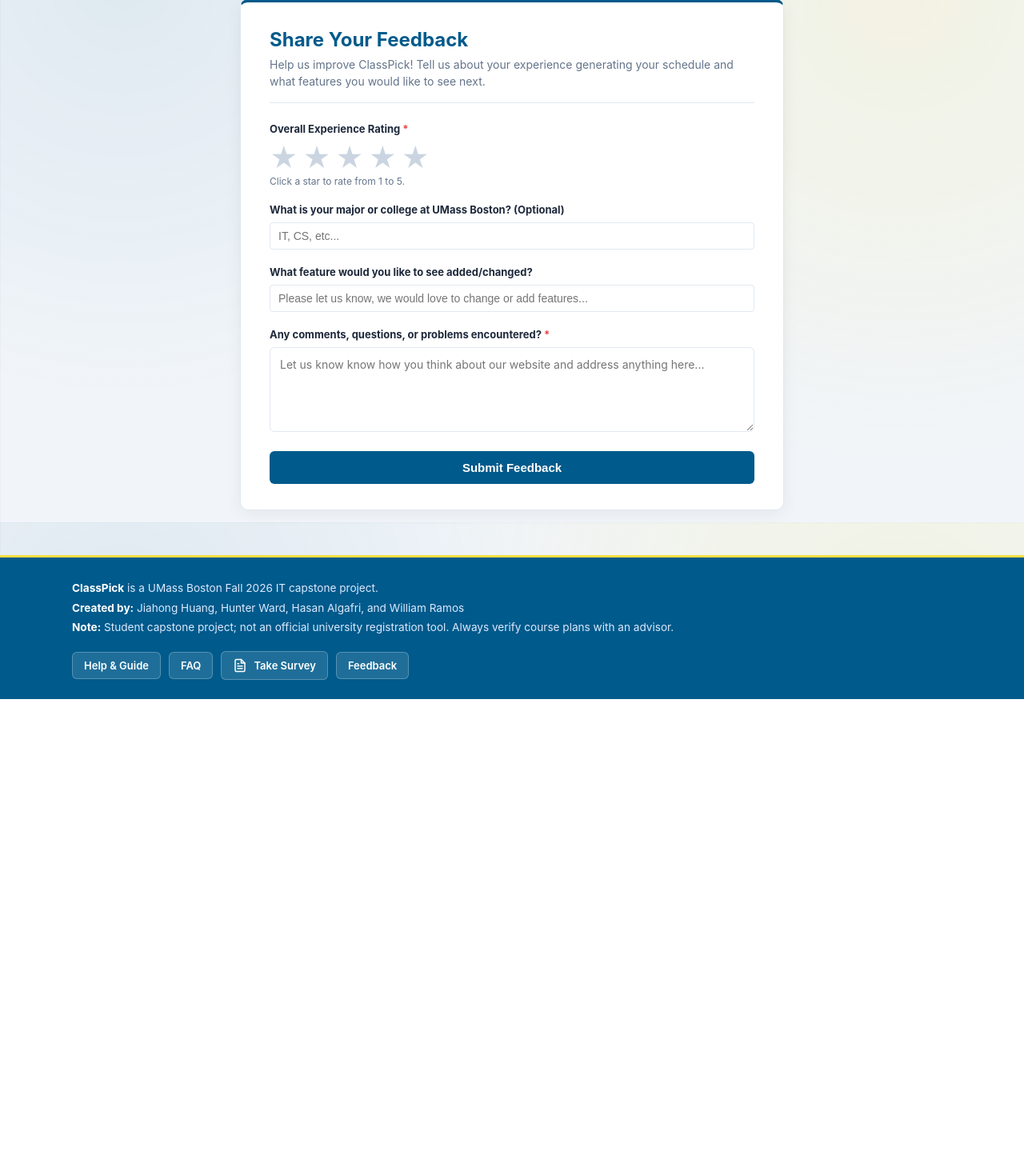
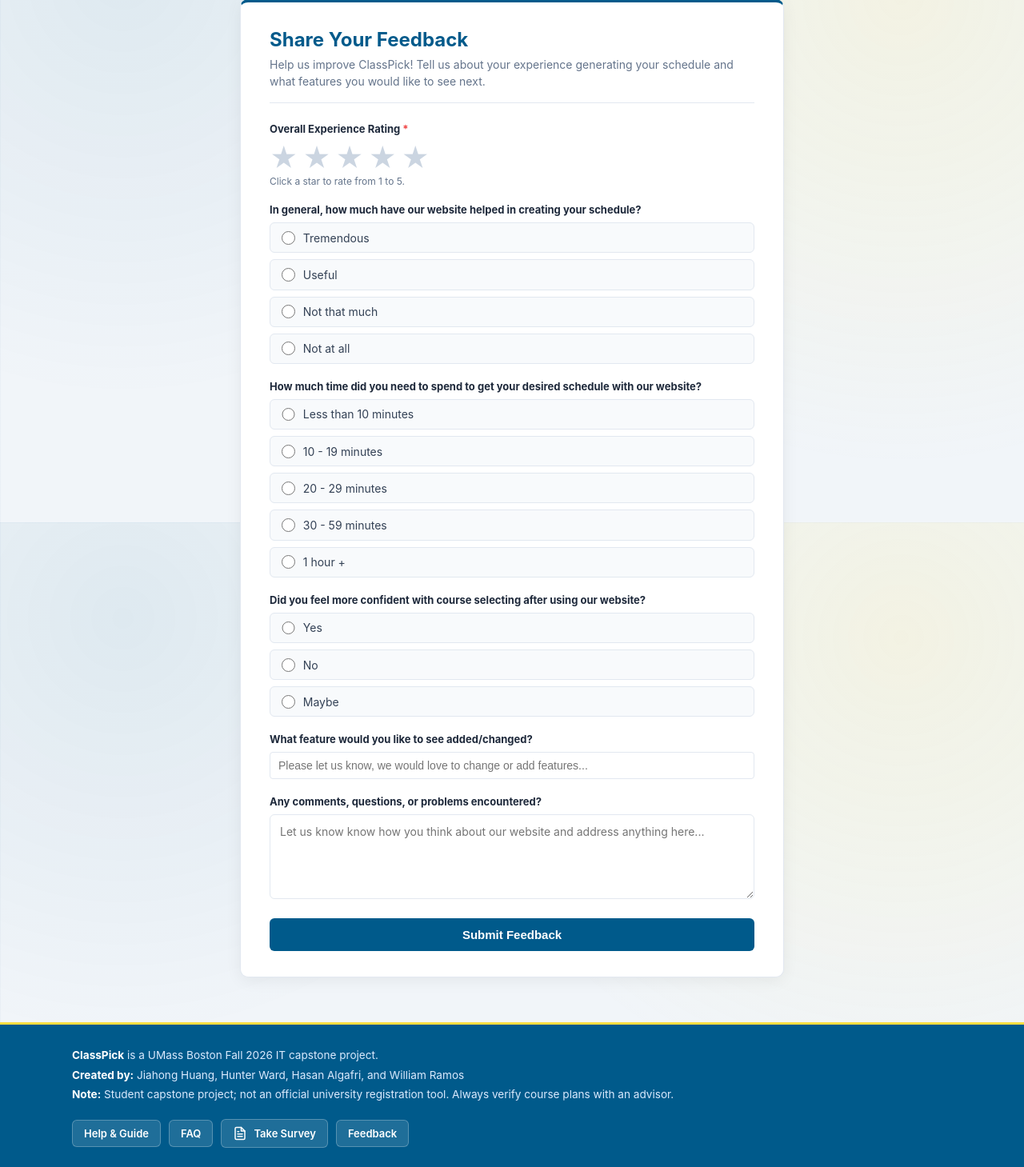
Before and after one commit to Ezake123/IT485-Project, a Flask app: page /feedback in a window 1280 px wide. Shown: the part 147-1606 px from the top of the page at 80% size. Before the commit the page ends 1021 px from the top, so only its background shows below. Run offline with Flask 3, Linux system fonts and the light colour scheme.

Commit message:
Fixed styling with mobile devices and new questions for feedback

```diff
--- a/static/css/styles.css
+++ b/static/css/styles.css
@@ -206,6 +206,16 @@ body {
 .nav-links {
     display: flex;
     gap: 0.75rem;
+    overflow-x: auto;
+    -webkit-overflow-scrolling: touch;
+    white-space: nowrap;
+    scrollbar-width: none; /* Firefox */
+    -ms-overflow-style: none; /* IE/Edge */
+    max-width: 100%;
+}
+
+.nav-links::-webkit-scrollbar {
+    display: none; /* Chrome, Safari */
 }
 
 .nav-link {
@@ -216,6 +226,8 @@ body {
     padding: 0.5rem 0.875rem;
     border-bottom: 0.1875rem solid transparent;
     transition: color 0.15s ease, border-color 0.15s ease;
+    flex-shrink: 0;
+    white-space: nowrap;
 }
 
 .nav-link:hover {
@@ -359,6 +371,41 @@ body {
     align-items: center;
     gap: 0.5rem;
     flex-wrap: wrap;
+}
+
+/* Multiple-Choice Feedback Question Choices */
+.feedback-radio-group {
+    display: flex;
+    flex-direction: column;
+    gap: 0.5rem;
+    margin-top: 0.5rem;
+}
+
+.feedback-radio-option {
+    display: flex;
+    align-items: center;
+    gap: 0.625rem;
+    font-size: 0.875rem;
+    color: #334155;
+    background: #f8fafc;
+    border: 0.0625rem solid var(--border-color);
+    border-radius: 0.375rem;
+    padding: 0.6rem 0.875rem;
+    cursor: pointer;
+    transition: background-color 0.15s ease, border-color 0.15s ease;
+}
+
+.feedback-radio-option:hover {
+    background-color: #f1f5f9;
+    border-color: #cbd5e1;
+}
+
+.feedback-radio-option input[type="radio"] {
+    accent-color: var(--umb-blue);
+    width: 1.05rem;
+    height: 1.05rem;
+    cursor: pointer;
+    margin: 0;
 }
 
 .btn-feedback-cta {
@@ -2890,17 +2937,12 @@ body.page-feedback {
     .candidate-header-row .search-box-wrapper { width: 100%; max-width: 100%; min-width: 0; }
     .audit-actions-bottom-right { justify-content: stretch; }
     .btn-jump-generator { width: 100%; text-align: center; }
-    .feedback-banner-actions {
-        width: 100%;
-        display: flex;
-        flex-direction: column;
-        gap: 0.5rem;
-    }
-    .feedback-banner-actions a {
-        width: 100%;
-        text-align: center;
-    }
+    .feedback-banner-actions { width: 100%; display: flex; flex-direction: column; gap: 0.5rem; }
+    .feedback-banner-actions a { width: 100%; text-align: center;}
     .course-action-buttons { width: 100%; max-width: 100%; min-width: 0; display: grid; grid-template-columns: repeat(auto-fit, minmax(7.5rem, 1fr)); gap: 0.375rem }
+    .header-nav-row {  flex-direction: column; align-items: stretch; gap: 0.75rem; }
+    .header-brand { width: 100%; }
+    .nav-links { width: 100%; padding-bottom: 0.25rem; }
 }
 
 @media (max-width: 30rem) { /* 480px */
--- a/templates/feedback.html
+++ b/templates/feedback.html
@@ -53,12 +53,12 @@
 
             <!-- Feedback Submission Form -->
             <form id="feedbackForm"
-                  action="https://docs.google.com/forms/d/e/1FAIpQLSe1eW1PJoUZ9_48FrcNIAaFd4qKYUadigqml_JsK-UCBapl8A/formResponse"
+                  action="https://docs.google.com/forms/d/e/1FAIpQLSfuu2U6K53OCovCZsbRZIl9S0wycXzleq4HrR9tvo7auPdtWg/formResponse"
                   method="POST"
                   target="hidden_google_iframe"
                   onsubmit="onFeedbackSubmitStart()">
 
-                <!-- Question 1: 5-Star Rating -->
+                <!-- 5-Star Rating -->
                 <div class="feedback-form-group">
                     <label class="form-label" for="starRating">Overall Experience Rating <span class="required-asterisk">*</span></label>
                     <div class="star-rating" id="starRating">
@@ -76,17 +76,76 @@
                     <span class="rating-hint-text">Click a star to rate from 1 to 5.</span>
                 </div>
 
-                <!-- Question 2: Academic Program / Standing -->
+                <!-- Multiple Choice Question 1: Helpfulness in Creating Schedule -->
                 <div class="feedback-form-group">
-                    <label class="form-label" for="studentMajor">What is your major or college at UMass Boston? (Optional)</label>
-                    <input type="text"
-                           id="studentMajor"
-                           name="entry.1506179990"
-                           class="slider-text-box input-w-full text-left"
-                           placeholder="IT, CS, etc...">
+                    <label class="form-label">In general, how much have our website helped in creating your schedule?</label>
+                    <div class="feedback-radio-group">
+                        <label class="feedback-radio-option">
+                            <input type="radio" name="entry.615324448" value="Tremendous">
+                            <span>Tremendous</span>
+                        </label>
+                        <label class="feedback-radio-option">
+                            <input type="radio" name="entry.615324448" value="Useful">
+                            <span>Useful</span>
+                        </label>
+                        <label class="feedback-radio-option">
+                            <input type="radio" name="entry.615324448" value="Not that much">
+                            <span>Not that much</span>
+                        </label>
+                        <label class="feedback-radio-option">
+                            <input type="radio" name="entry.615324448" value="Not at all">
+                            <span>Not at all</span>
+                        </label>
+                    </div>
                 </div>
 
-                <!-- Question 3: Feature Wishlist -->
+                <!-- Multiple Choice Question 2: Time Spent -->
+                <div class="feedback-form-group">
+                    <label class="form-label">How much time did you need to spend to get your desired schedule with our website?</label>
+                    <div class="feedback-radio-group">
+                        <label class="feedback-radio-option">
+                            <input type="radio" name="entry.1583368806" value="Less than 10 minutes">
+                            <span>Less than 10 minutes</span>
+                        </label>
+                        <label class="feedback-radio-option">
+                            <input type="radio" name="entry.1583368806" value="10 - 19 minutes">
+                            <span>10 - 19 minutes</span>
+                        </label>
+                        <label class="feedback-radio-option">
+                            <input type="radio" name="entry.1583368806" value="20 - 29 minutes">
+                            <span>20 - 29 minutes</span>
+                        </label>
+                        <label class="feedback-radio-option">
+                            <input type="radio" name="entry.1583368806" value="30 - 59 minutes">
+                            <span>30 - 59 minutes</span>
+                        </label>
+                        <label class="feedback-radio-option">
+                            <input type="radio" name="entry.1583368806" value="1 hour +">
+                            <span>1 hour +</span>
+                        </label>
+                    </div>
+                </div>
+
+                <!-- Multiple Choice Question 3: Confidence -->
+                <div class="feedback-form-group">
+                    <label class="form-label">Did you feel more confident with course selecting after using our website?</label>
+                    <div class="feedback-radio-group">
+                        <label class="feedback-radio-option">
+                            <input type="radio" name="entry.1455824872" value="Yes">
+                            <span>Yes</span>
+                        </label>
+                        <label class="feedback-radio-option">
+                            <input type="radio" name="entry.1455824872" value="No">
+                            <span>No</span>
+                        </label>
+                        <label class="feedback-radio-option">
+                            <input type="radio" name="entry.1455824872" value="Maybe">
+                            <span>Maybe</span>
+                        </label>
+                    </div>
+                </div>
+
+                <!-- Feature Wishlist -->
                 <div class="feedback-form-group">
                     <label class="form-label" for="featureRequest">What feature would you like to see added/changed?</label>
                     <input type="text"
@@ -96,15 +155,15 @@
                            placeholder="Please let us know, we would love to change or add features...">
                 </div>
 
-                <!-- Question 4: Open Feedback -->
+                <!-- Open Feedback -->
                 <div class="feedback-form-group">
-                    <label class="form-label" for="openComments">Any comments, questions, or problems encountered? <span class="required-asterisk">*</span></label>
+                    <label class="form-label" for="openComments">Any comments, questions, or problems encountered?</label>
                     <textarea id="openComments"
                               name="entry.1472755968"
                               rows="4"
                               class="feedback-textarea"
                               placeholder="Let us know know how you think about our website and address anything here..."
-                              required></textarea>
+                              ></textarea>
                 </div>
 
                 <button type="submit" id="btnSubmitFeedback" class="btn-primary">
```
